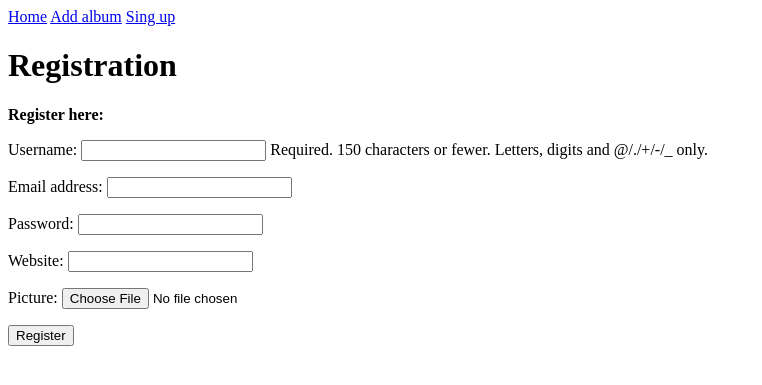
After one commit to immorality/almost-gallery, a Django app: page /gallery/register/ in a window 1280 px wide. The commit adds this page. Shown: the top 385 px of the page, without its empty margins (0-762 px from the left). Run offline with Django 3.2, Linux system fonts and the light colour scheme.

Commit message:
add user registration

```diff
--- a/gallery/forms.py
+++ b/gallery/forms.py
@@ -1,5 +1,6 @@
 from django import forms
-from gallery.models import Album, Photo
+from gallery.models import Album, Photo, User, UserProfile
+
 
 class AlbumForm(forms.ModelForm):
     name = forms.CharField(max_length=40,
@@ -21,3 +22,15 @@ class PhotoForm(forms.ModelForm):
     class Meta:
         model = Photo
         fields = ('title', )
+
+class UserForm(forms.ModelForm):
+    password = forms.CharField(widget=forms.PasswordInput())
+
+    class Meta:
+        model = User
+        fields = ('username', 'email', 'password')
+
+class UserProfileForm(forms.ModelForm):
+    class Meta:
+        model = UserProfile
+        fields = ('website', 'picture')
--- a/gallery/urls.py
+++ b/gallery/urls.py
@@ -11,4 +11,6 @@ urlpatterns = [
     url(r'^add_album/$', views.add_album, name='add_album'),
     url(r'^album/(?P<album_name_slug>[\w\-]+)/add_photo/$', views.add_photo, name='add_photo'),
     url(r'^album/(?P<album_name_slug>[\w\-]+)/$', views.photos, name='album'),
+    url(r'^register/$', views.register, name='register'),
+    #url(r'^login/$', views.login, name='login'),
 ]
--- a/gallery/views.py
+++ b/gallery/views.py
@@ -1,7 +1,10 @@
+from django.contrib.auth import authenticate, login
+from django.http import HttpResponseRedirect
 from django.shortcuts import render, get_object_or_404
 from gallery.models import Album, Photo
-from gallery.forms import AlbumForm, PhotoForm
+from gallery.forms import AlbumForm, PhotoForm, UserForm, UserProfileForm
 from django.http import HttpResponse
+from django.core.urlresolvers import reverse
 def index(request):
     context_dict = {}
     albums = Album.objects.all()
@@ -43,6 +46,7 @@ def add_album(request):
     form = AlbumForm()
     return render(request, 'gallery/add_album.html', {'form': form})
 
+
 def add_photo(request, album_name_slug):
     try:
         album = Album.objects.get(slug=album_name_slug)
@@ -64,3 +68,51 @@ def add_photo(request, album_name_slug):
     form = PhotoForm()
     context_dict = {'form': form, 'albums': album}
     return render(request, 'gallery/add_photo.html', context_dict)
+
+
+def register(request):
+    registered = False
+
+    if request.method == 'POST':
+        user_form = UserForm(data=request.POST)
+        profile_form = UserProfileForm(data=request.POST)
+
+        if user_form.is_valid() and profile_form.is_valid():
+            user = user_form.save()
+
+            user.set_password(user.password)
+            user.save()
+
+            profile = profile_form.save(commit=False)
+            profile.user = user
+
+            if 'picture' in request.FILES:
+                profile.picture = request.FILES['picture']
+                profile.save()
+
+                registered = True
+            else:
+                print  user_form.errors, profile_form.errors
+    else:
+        user_form = UserForm()
+        profile_form = UserProfileForm()
+
+    return render(request,
+                  'gallery/register.html',
+                  {'user_form': user_form,
+                   'profile_form': profile_form,
+                   'registered': registered})
+
+
+def user_login(request):
+    if request.method=='POST':
+        username = request.POST.get('username')
+        password = request.POST.get('password')
+
+        user = authenticate(username=username, password=password)
+
+        if user:
+            if user.is_active:
+                login(request,
+                      user)
+                return HttpResponseRedirect(reverse('gallery:index'))
--- a/requirements.txt
+++ b/requirements.txt
@@ -1,6 +1,7 @@
+Django==1.9
 dj-database-url==0.4.1
-Django==1.9
 gunicorn==19.6.0
 psycopg2==2.6.1
 whitenoise==2.0.6
 Pillow==3.4.2
+bcrypt
--- a/templates/gallery/base.html
+++ b/templates/gallery/base.html
@@ -8,7 +8,8 @@
 <body>
     <div>
         <a href="{% url 'gallery:index' %}">Home</a>
-        <a href="{% url 'gallery:add_album'%}">Add album</a>
+        <a href="{% url 'gallery:add_album' %}">Add album</a>
+        <a href="{% url 'gallery:register' %}">Sing up</a>
     </div>
     <div>
     {% block body_block %}
--- /dev/null
+++ b/templates/gallery/register.html
@@ -0,0 +1,19 @@
+{% extends 'gallery/base.html' %}
+{% load static %}
+
+{% block body_block %}
+    <h1>Registration</h1>
+    {% if registered %}
+        <strong>Thank You for registering</strong>
+    {% else %}
+        <strong>Register here:</strong>
+        <form id="user_form" method="post" action="/gallery/register/" enctype="multipart/form-data">
+            {% csrf_token %}
+
+            {{ user_form.as_p }}
+            {{ profile_form.as_p }}
+
+            <input type="submit" name="submit" value="Register" />
+        </form>
+    {% endif %}
+{% endblock %}
```
Also changed, not shown: almostGallery/settings.py (+7 -0 lines), db.sqlite3, static/profile_images/921b3aafd2b9ebba675bd089fb1cfd81.jpg (added).
